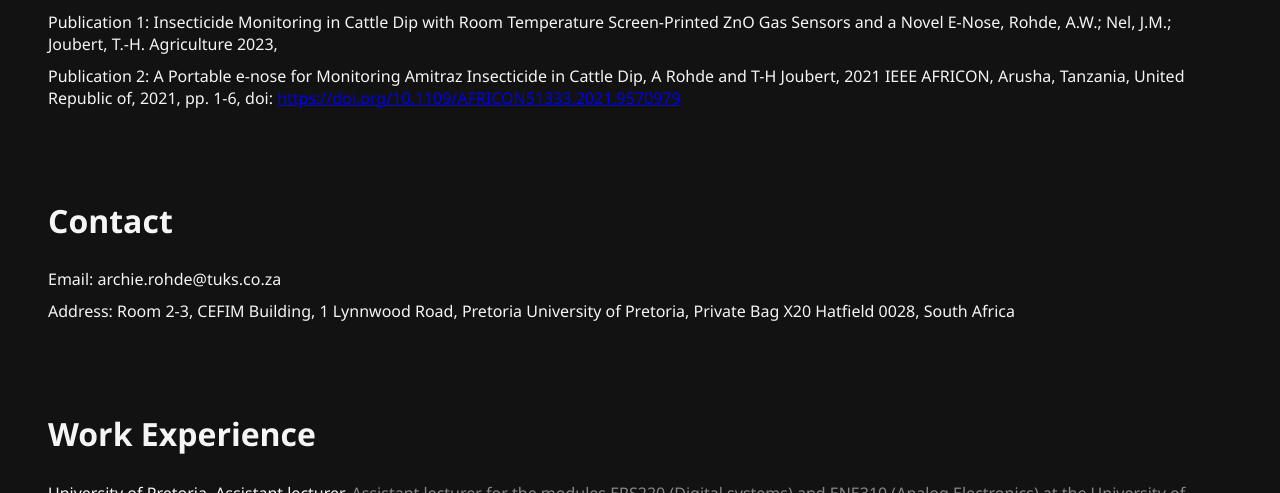
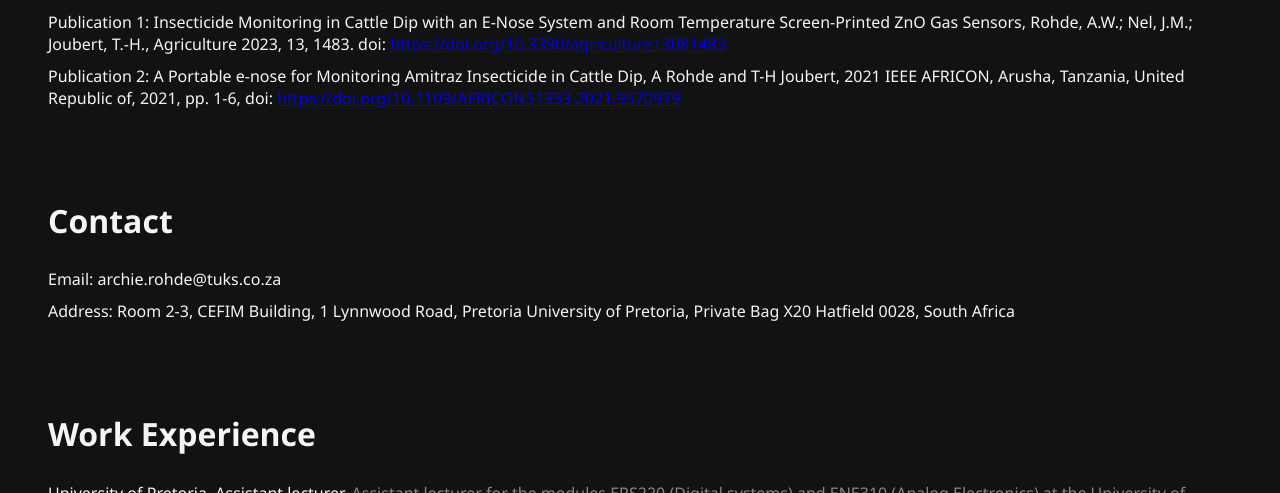
Before and after one commit to ArchibaldRohde/ArchibaldRohde.github.io, a plain HTML site: page index.html in a window 1280 px wide. Shown: the part 607-1100 px from the top of the page. Drawn offline with Linux system fonts and the light colour scheme.

Commit message:
Fixed Publication 1

```diff
--- a/index.html
+++ b/index.html
@@ -271,8 +271,12 @@
     <section id="publications">
         <h2>Publications</h2>
         <ul>
-            <li>Publication 1: Insecticide Monitoring in Cattle Dip with Room Temperature Screen-Printed ZnO Gas Sensors and a Novel E-Nose, Rohde, A.W.; Nel, J.M.; Joubert, T.-H.  Agriculture 2023,</li>
-            <li>Publication 2: A Portable e-nose for Monitoring Amitraz Insecticide in Cattle Dip, A Rohde and T-H Joubert, 2021 IEEE AFRICON, Arusha, Tanzania, United Republic of, 2021, pp. 1-6, doi: <a href="https://doi.org/10.1109/AFRICON51333.2021.9570979" target="_blank">https://doi.org/10.1109/AFRICON51333.2021.9570979</a></li>
+            <li>Publication 1: Insecticide Monitoring in Cattle Dip with an E-Nose System and
+			Room Temperature Screen-Printed ZnO Gas Sensors, Rohde, A.W.; Nel, J.M.; Joubert, T.-H., Agriculture 2023, 13, 1483. doi: <a href=" https://doi.org/10.3390/agriculture13081483"
+			target="_blank"> https://doi.org/10.3390/agriculture13081483</a></li>
+            <li>Publication 2: A Portable e-nose for Monitoring Amitraz Insecticide in Cattle Dip, A Rohde and T-H Joubert,
+			2021 IEEE AFRICON, Arusha, Tanzania, United Republic of, 2021, pp. 1-6, doi: <a href="https://doi.org/10.1109/AFRICON51333.2021.9570979"
+			target="_blank">https://doi.org/10.1109/AFRICON51333.2021.9570979</a></li>
             <!-- Add more publications here -->
         </ul>
     </section>
```
